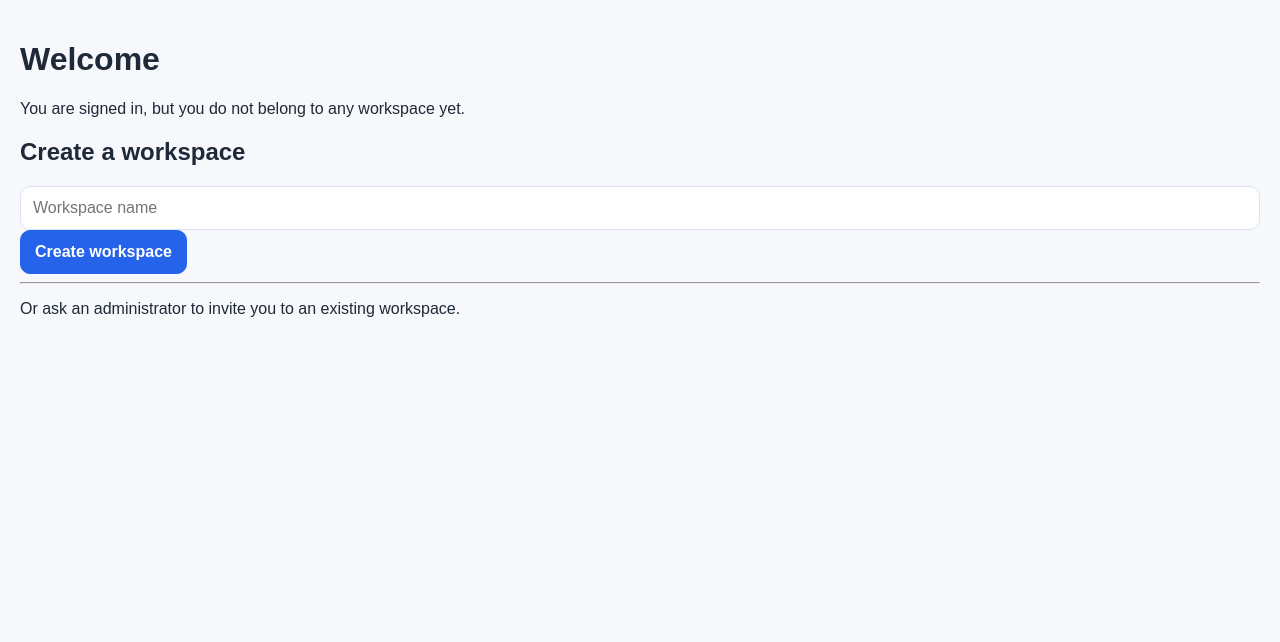
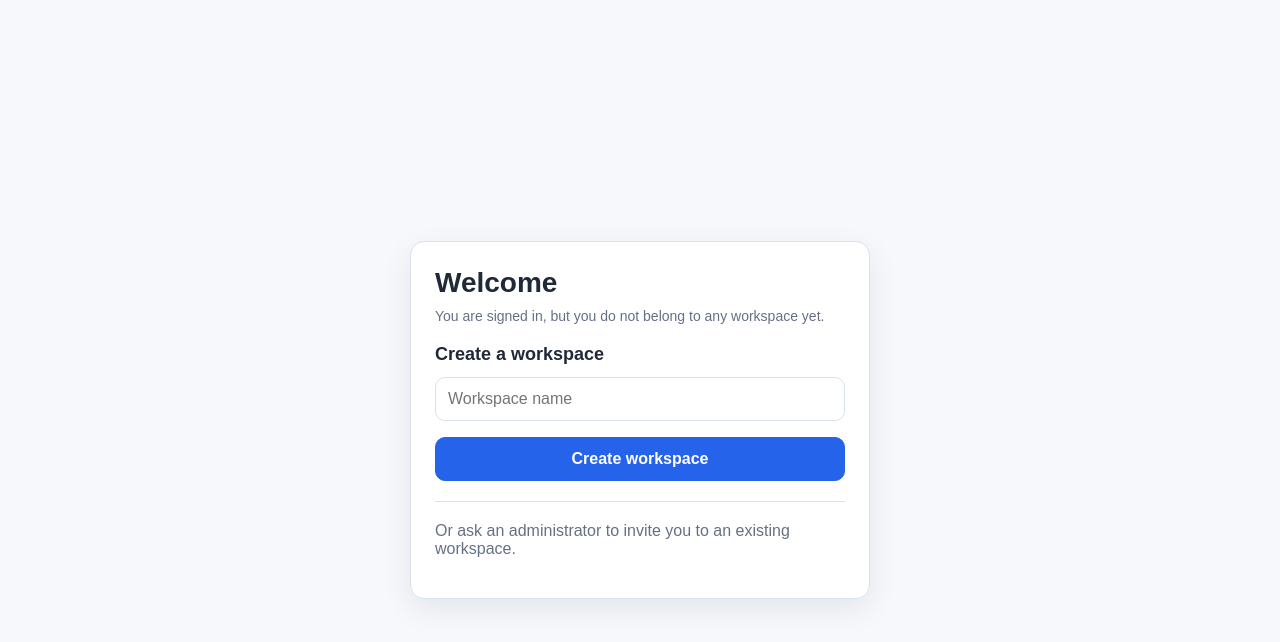
Before and after one commit to cristi1985/CalendarProgrammer, a Next.js app: page /onboarding in a window 1280 px wide. Shown: the top 642 px of the page. Built offline with nearby package versions, Linux system fonts and the light colour scheme.

Commit message:
Add styling for signing and onboarding pages

```diff
--- a/src/app/globals.css
+++ b/src/app/globals.css
@@ -227,6 +227,58 @@ button.secondary {
   flex-wrap: wrap;
 }
 
+.auth-shell {
+  min-height: 100vh;
+  display: flex;
+  align-items: center;
+  justify-content: center;
+  padding: 16px;
+}
+
+.auth-card {
+  width: 100%;
+  max-width: 460px;
+  background: var(--surface);
+  border: 1px solid var(--border);
+  border-radius: var(--radius);
+  box-shadow: var(--shadow);
+  padding: 24px;
+}
+
+.auth-title {
+  margin: 0 0 8px;
+  font-size: 28px;
+  line-height: 1.2;
+}
+
+.auth-subtitle {
+  margin: 0 0 20px;
+  color: var(--muted);
+  font-size: 14px;
+}
+
+.auth-actions {
+  display: grid;
+  gap: 12px;
+}
+
+.auth-divider {
+  margin: 20px 0;
+  border: 0;
+  border-top: 1px solid var(--border);
+}
+
+@media (max-width: 640px) {
+  .auth-card {
+    padding: 18px;
+  }
+
+  .auth-title {
+    font-size: 24px;
+  }
+}
+
+
 @media (max-width: 900px) {
   .app-title {
     font-size: 24px;
--- a/src/app/onboarding/page.tsx
+++ b/src/app/onboarding/page.tsx
@@ -3,26 +3,33 @@ import { createWorkspace } from "./actions"
 
 export default function OnboardingPage() {
   return (
-      <div>
-      <h1>Welcome</h1>
-      <p>You are signed in, but you do not belong to any workspace yet.</p>
+     <div className="auth-shell">
+      <div className="auth-card">
+        <h1 className="auth-title">Welcome</h1>
+        <p className="auth-subtitle">
+          You are signed in, but you do not belong to any workspace yet.
+        </p>
 
-      <h2>Create a workspace</h2>
+        <h2 className="section-title">Create a workspace</h2>
 
-      <form action={createWorkspace}>
+        <form action={createWorkspace} className="stack">
           <input
+            className="input"
             name="name"
             placeholder="Workspace name"
             required
           />
-        <button type="submit">Create workspace</button>
+          <button className="button" type="submit">
+            Create workspace
+          </button>
         </form>
 
-      <hr />
+        <hr className="auth-divider" />
 
-      <p>
+        <p className="muted">
           Or ask an administrator to invite you to an existing workspace.
         </p>
       </div>
+    </div>
   )
 }
```
Also changed, not shown: src/app/signin/page.tsx (+13 -3 lines). Lines whose indentation alone changed are shown as unchanged.
